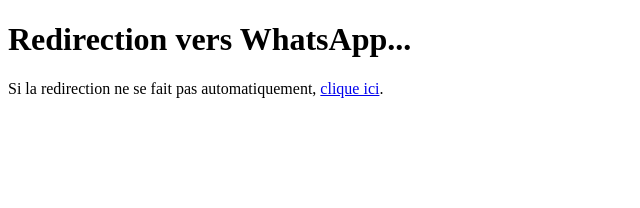
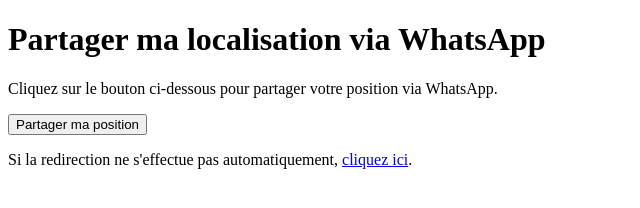
Before and after one commit to relaxop123/repo, a website: page index.html in a window 1280 px wide. Shown: the whole page, without its empty margins (0-640 px from the left). Drawn offline with Linux system fonts and the light colour scheme.

Commit message:
Update index.html

```diff
--- a/index.html
+++ b/index.html
@@ -5,24 +5,19 @@
   <meta name="viewport" content="width=device-width, initial-scale=1.0">
   <title>Partager ma localisation via WhatsApp</title>
   <script>
-    function envoyerLocalisationWhatsApp() {
+    function shareLocationViaWhatsApp() {
       if (navigator.geolocation) {
         navigator.geolocation.getCurrentPosition(function(position) {
           const latitude = position.coords.latitude;
           const longitude = position.coords.longitude;
-          // Créer un lien Google Maps précis
+          // Crée un lien Google Maps avec la localisation exacte
           const googleMapsLink = `https://www.google.com/maps?q=${latitude},${longitude}`;
-          // Construire le message à envoyer, ici en remplaçant le texte statique par le lien de localisation
-          const message = `Ma position actuelle : ${googleMapsLink}`;
-
-          // Numéro WhatsApp cible au format international sans le "+" (exemple pour +33 6 05 99 30 97 => 33605993097)
-          const phone = "33605993097";
-
-          // Construire l'URL WhatsApp pré-remplie avec le message
-          const url = "https://wa.me/" + phone + "?text=" + encodeURIComponent(message);
-
-          // Rediriger l'utilisateur vers WhatsApp
-          window.location.href = url;
+          // Prépare le message avec le lien de localisation
+          const message = `Voici ma position actuelle : ${googleMapsLink}`;
+          // Utilise l'URL de WhatsApp sans numéro pour permettre à l'utilisateur de choisir le destinataire
+          const whatsappURL = "https://api.whatsapp.com/send?text=" + encodeURIComponent(message);
+          // Redirige vers WhatsApp
+          window.location.href = whatsappURL;
         }, function(error) {
           alert("Erreur de géolocalisation : " + error.message);
         });
@@ -31,12 +26,17 @@
       }
     }
 
-    // Lancer la fonction dès que la page est chargée
-    window.onload = envoyerLocalisationWhatsApp;
+    // L'utilisateur peut cliquer sur un bouton pour partager sa localisation
+    window.onload = function() {
+      // Optionnel : Vous pouvez déclencher automatiquement ou laisser l'utilisateur cliquer sur un bouton
+      // Pour cet exemple, on attend un clic
+    };
   </script>
 </head>
 <body>
-  <h1>Redirection vers WhatsApp...</h1>
-  <p>Si la redirection ne se fait pas automatiquement, <a href="#" onclick="envoyerLocalisationWhatsApp()">clique ici</a>.</p>
+  <h1>Partager ma localisation via WhatsApp</h1>
+  <p>Cliquez sur le bouton ci-dessous pour partager votre position via WhatsApp.</p>
+  <button onclick="shareLocationViaWhatsApp()">Partager ma position</button>
+  <p>Si la redirection ne s'effectue pas automatiquement, <a href="#" onclick="shareLocationViaWhatsApp()">cliquez ici</a>.</p>
 </body>
 </html>
```
